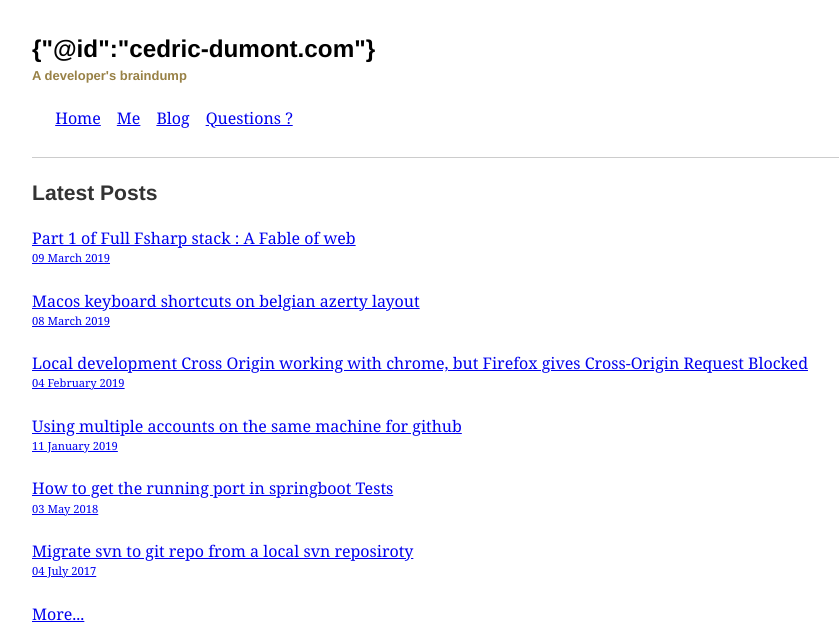
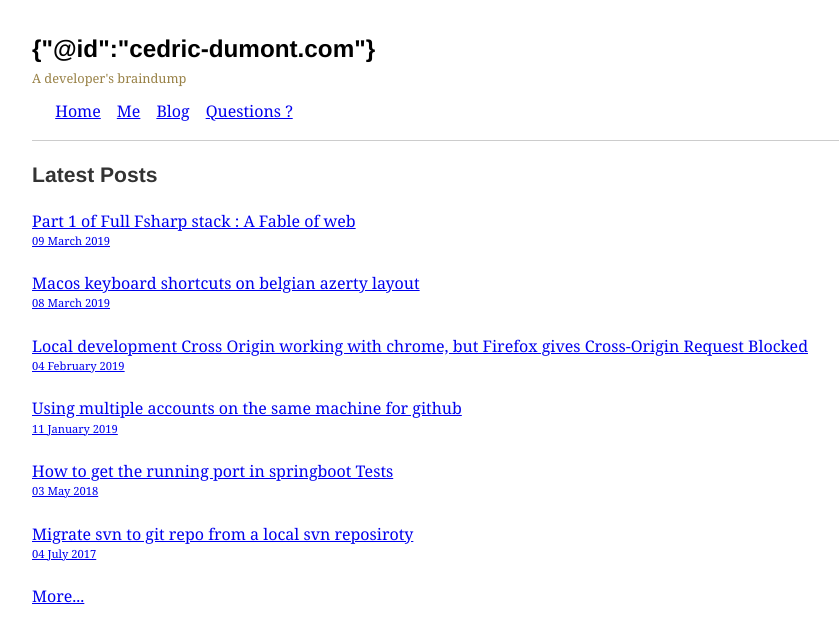
Before and after one commit to CedricDumont/blog, a Gatsby site: page / in a window 1280 px wide. Shown: the top 637 px of the page, without its empty margins (174-1013 px from the left). Built offline with nearby package versions, Linux system fonts and the light colour scheme; Gatsby itself is replaced by a stand-in of ours; some packages are replaced by stand-ins of ours; what typography-theme-moraga would draw is missing.

```diff
--- a/src/components/Navigation.js
+++ b/src/components/Navigation.js
@@ -9,7 +9,7 @@
 
 const Navigation = () => {
     return (
-        <ul style={{ marginBottom: `1em`}}>
+        <ul style={{ marginBottom: `0.3em`}}>
             <ListLink to="/">Home</ListLink>
             <ListLink to="/me/">Me</ListLink>
             <ListLink to="/blog/">Blog</ListLink>
--- a/src/components/SiteTitle.js
+++ b/src/components/SiteTitle.js
@@ -8,12 +8,11 @@
 
     return (
         <div>
-
             <Link to="/" style={{ textDecoration:`none`, textShadow: `none`, color:`black`}}>
                 <h2 style={{ margin:`0 0 0 0`}}>{title}</h2>
             </Link>
-            <h6 style={{ textShadow: `none`, color:`#988146`, marginTop:`0.5em`}}>{description}</h6>
-
+            <div style={{fontWeight:`100`, fontSize:`0.8em`,textShadow: `none`,
+            color:`#988146`, marginTop:`0.5em`, marginBottom:`1em`}}>{description}</div>
         </div>
     )
 
```
